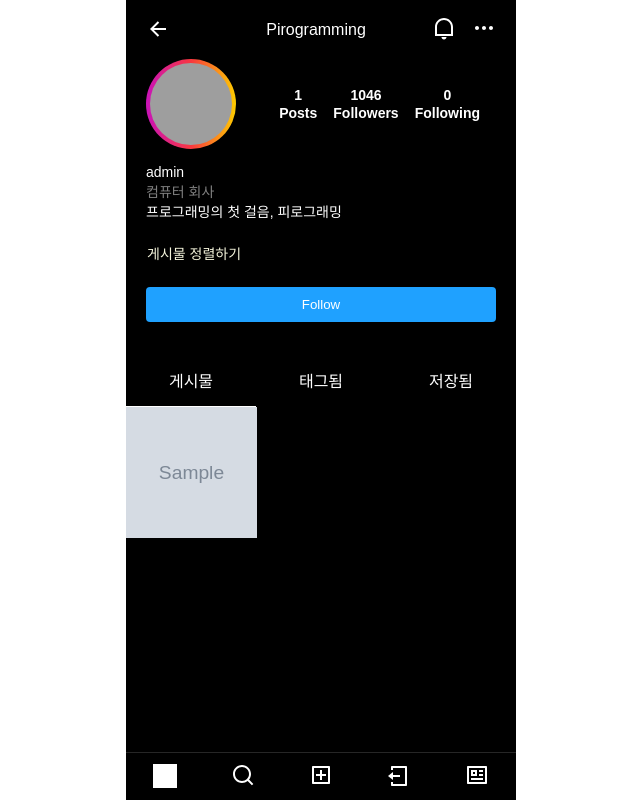
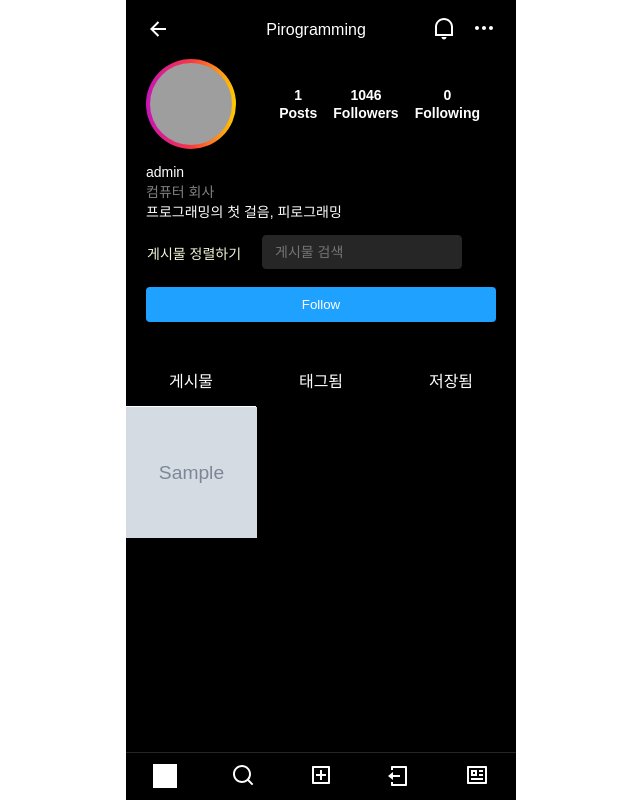
Before and after one commit to Pirogramming-22/Yoo-seungin, a Django app: page / in a window 1280 px wide. Shown: the whole page, without its empty margins (319-959 px from the left). Run offline with Django 5.2, Linux system fonts and the light colour scheme; a user stored in the database is signed in; tables that the repository leaves empty hold one stand-in row (values such as "Sample post"); grey boxes marked "Sample" are stand-in pictures; grey boxes are pictures that could not be loaded.

Commit message:
챌린지 ajax를 이용한 게시물 검색 구현 완료

```diff
--- a/piro22_Ajax_Pirostagram/pirostagram/urls.py
+++ b/piro22_Ajax_Pirostagram/pirostagram/urls.py
@@ -11,4 +11,5 @@ urlpatterns = [
     path('comment/<int:comment_id>/delete/', views.delete_comment, name='delete_comment'),
     path('search/users/', views.search_users, name='search_users'),
     path('sort-posts/', views.sort_posts, name='sort_posts'),
+    path('search/posts/', views.search_posts, name='search_posts'),
 ]
--- a/piro22_Ajax_Pirostagram/pirostagram/views.py
+++ b/piro22_Ajax_Pirostagram/pirostagram/views.py
@@ -124,3 +124,22 @@ def sort_posts(request):
     } for post in posts]
 
     return JsonResponse({'posts': posts_data})
+
+def search_posts(request):
+    if request.method == 'GET':
+        query = request.GET.get('q', '')
+        if query:
+            posts = Post.objects.filter(
+                Q(content__icontains=query) |
+                Q(author__username__icontains=query)
+            ).order_by('-created_at')
+
+            posts_data = [{
+                'id': post.id,
+                'image_url': post.image.url,
+                'content': post.content,
+                'author': post.author.username
+            } for post in posts]
+
+            return JsonResponse({'posts': posts_data})
+    return JsonResponse({'posts': []})
--- a/piro22_Ajax_Pirostagram/static/css/style.css
+++ b/piro22_Ajax_Pirostagram/static/css/style.css
@@ -538,3 +538,22 @@ main {
 .sort-option:hover {
   background: #363636;
 }
+
+.search-section {
+  margin-left: 10px;
+}
+
+#post-search-input {
+  padding: 8px 12px;
+  border: 1px solid #262626;
+  border-radius: 4px;
+  background: #262626;
+  color: white;
+  font-size: 14px;
+  width: 200px;
+}
+
+#post-search-input:focus {
+  outline: none;
+  background: #363636;
+}
--- a/piro22_Ajax_Pirostagram/static/js/main.js
+++ b/piro22_Ajax_Pirostagram/static/js/main.js
@@ -163,6 +163,7 @@ document.addEventListener('DOMContentLoaded', function() {
             }, 300);
         });
     }
+    // 게시물 정렬
     const sortBtn = document.getElementById('sort-btn');
     const sortOptions = document.querySelector('.sort-options');
 
@@ -206,4 +207,40 @@ function attachPostClickEvents() {
         });
     });
 }
+// 게시물 검색
+const postSearchInput = document.getElementById('post-search-input');
+const postsContainer = document.querySelector('.posts__contents');
+
+if (postSearchInput) {
+    let searchTimeout;
+    postSearchInput.addEventListener('input', function() {
+        clearTimeout(searchTimeout);
+
+        searchTimeout = setTimeout(async () => {
+            const query = this.value.trim();
+            try {
+                const response = await fetch(`/search/posts/?q=${encodeURIComponent(query)}`);
+                const data = await response.json();
+
+                if (data.posts.length > 0) {
+                    postsContainer.innerHTML = data.posts.map(post => `
+                        <div class="posts__photo" data-post-id="${post.id}">
+                            <img src="${post.image_url}" alt="${post.content}">
+                        </div>
+                    `).join('');
+                } else if (query.length > 0) {
+                    postsContainer.innerHTML = '<p>검색 결과가 없습니다.</p>';
+                } else {
+                    window.location.reload();
+                }
+
+
+                attachPostClickEvents();
+
+            } catch (error) {
+                console.error('게시물 검색 오류:', error);
+            }
+        }, 300);
+    });
+}
 });
--- a/piro22_Ajax_Pirostagram/templates/pirostagram/index.html
+++ b/piro22_Ajax_Pirostagram/templates/pirostagram/index.html
@@ -56,6 +56,9 @@
                         <button class="sort-option" data-sort="latest">최신순</button>
                         <button class="sort-option" data-sort="comments">댓글많은순</button>
                     </div>
+                </div>
+                <div class="search-section">
+                    <input type="text" id="post-search-input" placeholder="게시물 검색">
                 </div>
             </div>
             <button class="userInfo__follow">Follow</button>
```
